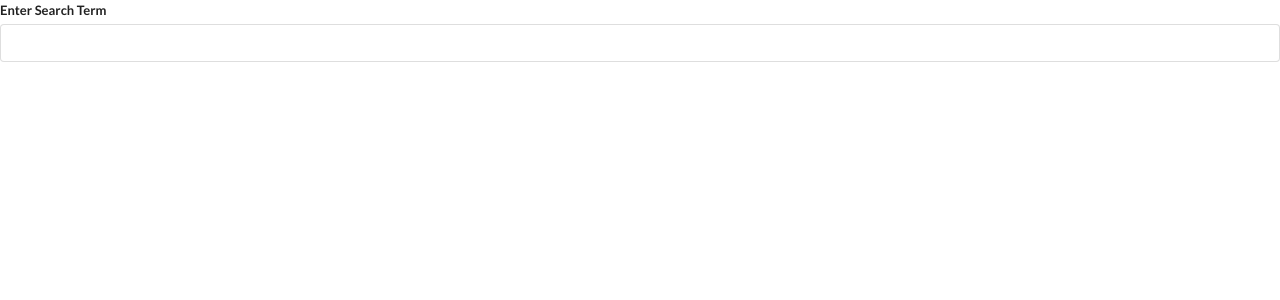
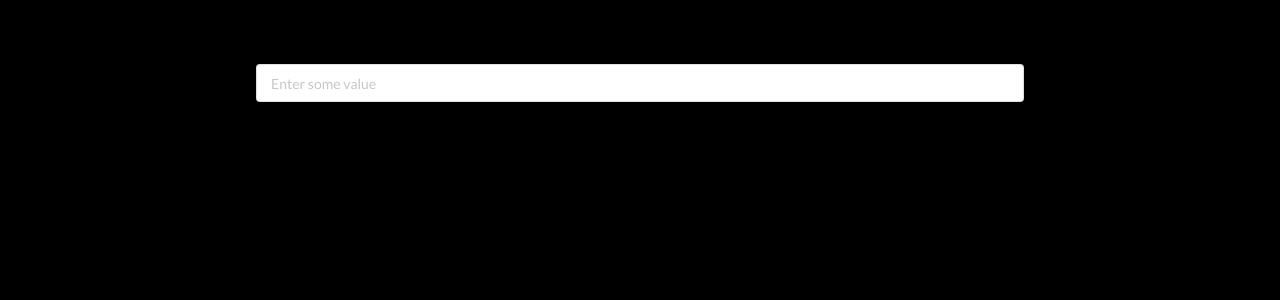
Before and after one commit to ResXBocchi/training-hooks, a React (Create React App) app: page / in a window 1280 px wide. Shown: the top 300 px of the page. Built offline with nearby package versions, Linux system fonts and the light colour scheme.

Commit message:
adding some style

```diff
--- /dev/null
+++ b/src/components/Search.css
@@ -0,0 +1,25 @@
+body{
+    background-color: #000;
+}
+
+span{
+    color:white;
+}
+.header{
+    color:red !important
+}
+#header{
+    color:red !important
+}
+#root{
+    text-align: center;
+    margin: 5% 20%;
+}
+
+.search{
+    min-width:50%
+}
+
+.item{
+    text-align: justify;
+}
--- a/src/components/Search.js
+++ b/src/components/Search.js
@@ -1,5 +1,6 @@
 import React, {useState, useEffect} from 'react';
 import axios from 'axios';
+import './Search.css'
 
 const Search = () => {
 
@@ -36,7 +37,7 @@ const Search = () => {
         return(
         <div key={result.pageid} className='item'>
             <div className='content'>
-                <a href={`https://en.wikipedia.org/wiki/${result.title.replace(' ','_')}`} className='header'>
+                <a href={`https://en.wikipedia.org/wiki/${result.title.replace(' ','_')}`} className='header' id='header'>
                     {result.title}
                 </a>
                 <span dangerouslySetInnerHTML={{ __html: result.snippet}}></span>
@@ -46,11 +47,12 @@ const Search = () => {
 
 
     return (
-        <div>
+        <div className="search">
             <div className='ui form'>
                 <div className='field'>
-                    <label>Enter Search Term</label>
+
                     <input
+                        placeholder='Enter some value'
                         value={term}
                         className='input'
                         onChange={(e) => setTerm(e.target.value)}
```
Also changed, not shown: 1 other file (tests, documents, lock files or other folders).
